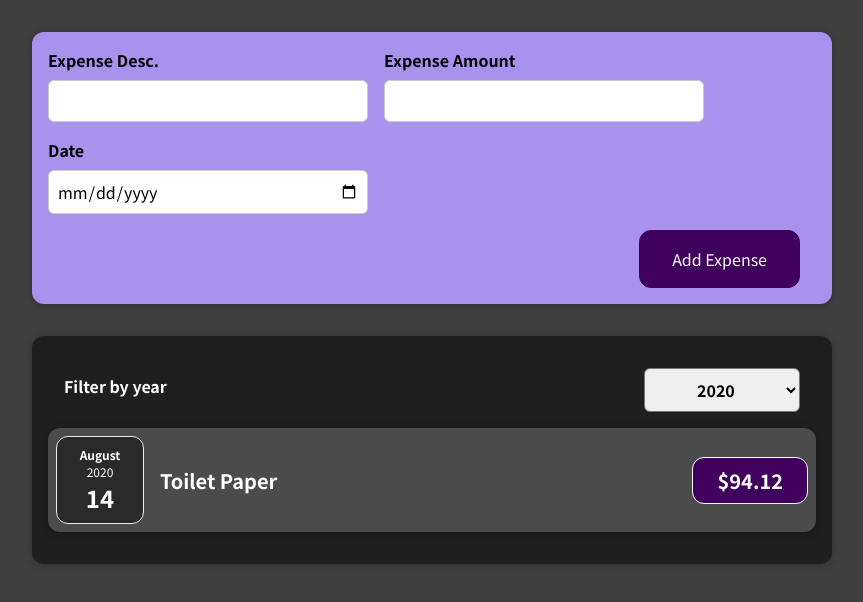
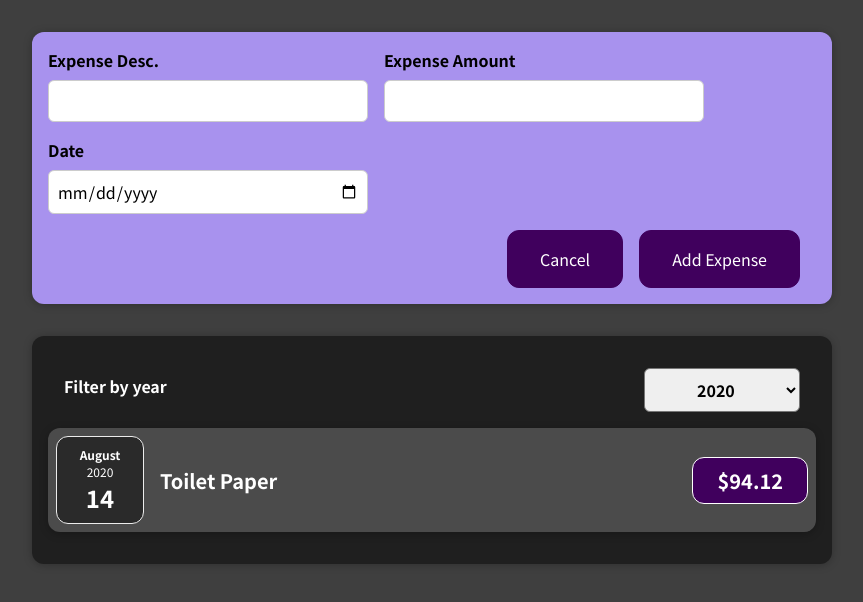
Before and after one commit to kamathsachin/expense-tracker, a React (Create React App) app: page / in a window 1280 px wide. Both pictures are taken after a click on the button "Add New Expense". Shown: the top 602 px of the page, without its empty margins (208-1071 px from the left). Built offline with nearby package versions, Linux system fonts and the light colour scheme.

Commit message:
Added Add New Expense and Cancel Button

```diff
--- a/src/components/NewExpense/ExpenseForm.js
+++ b/src/components/NewExpense/ExpenseForm.js
@@ -40,6 +40,7 @@
           <label>Expense Desc.</label>
           <input
             type="text"
+            required
             value={newExpenseDesc}
             onChange={descChangeHandler}
           ></input>
@@ -50,6 +51,7 @@
             type="text"
             min="0.01"
             step="0.01"
+            required
             value={newExpenseAmt}
             onChange={amtChangeHandler}
           ></input>
@@ -60,12 +62,16 @@
             type="date"
             min="2019-01-01"
             max="2022-12-31"
+            required
             value={newExpenseDt}
             onChange={dateChangeHandler}
           ></input>
         </div>
       </div>
       <div className="new-expense__actions">
+        <button type="button" onClick={props.onCancel}>
+          Cancel
+        </button>
         <button type="submit">Add Expense</button>
       </div>
     </form>
--- a/src/components/NewExpense/NewExpense.js
+++ b/src/components/NewExpense/NewExpense.js
@@ -12,14 +12,22 @@
     };
 
     props.onAddNewExpense(savedExpense);
+    setIsEditing(false);
   };
 
   const startEditingHandler = () => {
     setIsEditing(true);
   };
 
+  const stopEditingHandler = () => {
+    setIsEditing(false);
+  };
+
   const displayForm = IsEditing ? (
-    <ExpenseForm onSaveEnteredExpense={saveExpenseHandler} />
+    <ExpenseForm
+      onSaveEnteredExpense={saveExpenseHandler}
+      onCancel={stopEditingHandler}
+    />
   ) : (
     <button onClick={startEditingHandler}>Add New Expense</button>
   );
```
